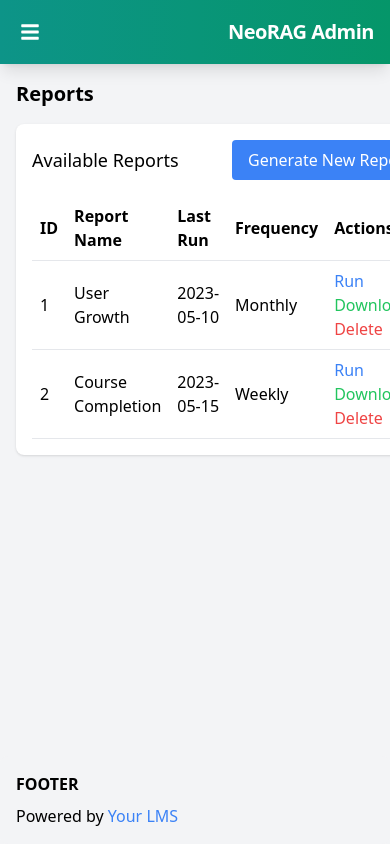
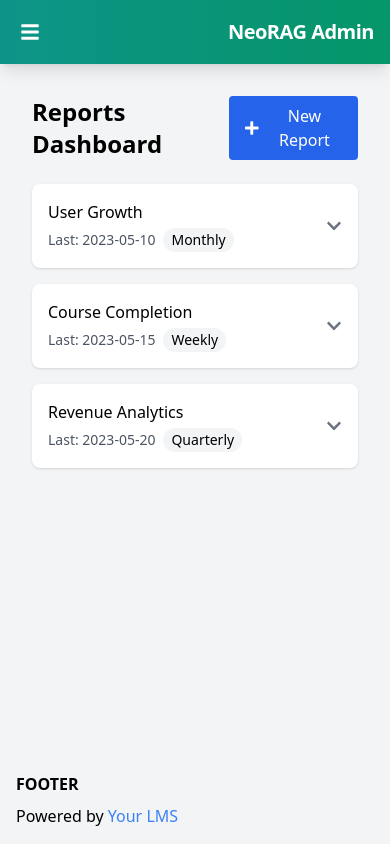
Before and after one commit to AlgoWorks-web/Neorag, a React (Create React App) app: page /admin-home/reports in a window 390 px wide. Built offline with nearby package versions, Linux system fonts and the light colour scheme; sample sign-in values are in the browser's storage.

Commit message:
Implemented mobile responsiveness

```diff
--- a/src/Components/Admin/AdminCourses.js
+++ b/src/Components/Admin/AdminCourses.js
@@ -1,53 +1,126 @@
+import { useState } from 'react';
+import { FaEdit, FaTrash, FaChevronDown, FaChevronUp, FaPlus } from 'react-icons/fa';
+
 const AdminCourses = () => {
-  // Sample course data
-  const courses = [
+  const [expandedCourse, setExpandedCourse] = useState(null);
+  const [courses] = useState([
     { id: 1, title: 'Introduction to React', students: 45, status: 'Active' },
     { id: 2, title: 'Advanced JavaScript', students: 32, status: 'Active' },
-    // More courses...
-  ];
+    { id: 3, title: 'Python Fundamentals', students: 28, status: 'Draft' },
+  ]);
+
+  const toggleCourseExpand = (courseId) => {
+    setExpandedCourse(expandedCourse === courseId ? null : courseId);
+  };
 
   return (
-    <div>
-      <h2 className="text-xl font-semibold mb-4">Course Management</h2>
-      <div className="bg-white p-4 rounded-lg shadow overflow-x-auto">
-        <div className="flex justify-between items-center mb-4">
-          <h3 className="text-lg">All Courses</h3>
-          <button className="bg-blue-500 text-white px-4 py-2 rounded hover:bg-blue-600">
-            Add New Course
-          </button>
-        </div>
+    <div className="p-4">
+      <div className="flex justify-between items-center mb-6">
+        <h2 className="text-2xl font-bold">Course Management</h2>
+        <button className="bg-blue-600 text-white px-4 py-2 rounded hover:bg-blue-700 flex items-center">
+          <FaPlus className="mr-2" /> Add Course
+        </button>
+      </div>
+
+      {/* Desktop Table (hidden on mobile) */}
+      <div className="hidden md:block bg-white rounded-lg shadow overflow-x-auto">
         <table className="min-w-full">
-          <thead>
-            <tr className="border-b">
-              <th className="text-left p-2">ID</th>
-              <th className="text-left p-2">Title</th>
-              <th className="text-left p-2">Students</th>
-              <th className="text-left p-2">Status</th>
-              <th className="text-left p-2">Actions</th>
+          <thead className="bg-gray-100">
+            <tr>
+              <th className="px-6 py-3 text-left">ID</th>
+              <th className="px-6 py-3 text-left">Title</th>
+              <th className="px-6 py-3 text-left">Students</th>
+              <th className="px-6 py-3 text-left">Status</th>
+              <th className="px-6 py-3 text-right">Actions</th>
             </tr>
           </thead>
-          <tbody>
+          <tbody className="divide-y divide-gray-200">
             {courses.map(course => (
-              <tr key={course.id} className="border-b">
-                <td className="p-2">{course.id}</td>
-                <td className="p-2">{course.title}</td>
-                <td className="p-2">{course.students}</td>
-                <td className="p-2">
+              <tr key={course.id} className="hover:bg-gray-50">
+                <td className="px-6 py-4">{course.id}</td>
+                <td className="px-6 py-4 font-medium">{course.title}</td>
+                <td className="px-6 py-4">{course.students}</td>
+                <td className="px-6 py-4">
                   <span className={`px-2 py-1 rounded-full text-xs ${
                     course.status === 'Active' ? 'bg-green-100 text-green-800' : 'bg-gray-100 text-gray-800'
                   }`}>
                     {course.status}
                   </span>
                 </td>
-                <td className="p-2">
-                  <button className="text-blue-500 hover:text-blue-700 mr-2">Edit</button>
-                  <button className="text-red-500 hover:text-red-700">Delete</button>
+                <td className="px-6 py-4 text-right">
+                  <button className="text-blue-600 hover:text-blue-800 mr-3">
+                    <FaEdit />
+                  </button>
+                  <button className="text-red-600 hover:text-red-800">
+                    <FaTrash />
+                  </button>
                 </td>
               </tr>
             ))}
           </tbody>
         </table>
       </div>
+
+      {/* Mobile Cards (visible on mobile) */}
+      <div className="md:hidden space-y-4">
+        {courses.map(course => (
+          <div key={course.id} className="bg-white rounded-lg shadow overflow-hidden">
+            <div
+              className="p-4 flex justify-between items-center cursor-pointer"
+              onClick={() => toggleCourseExpand(course.id)}
+            >
+              <div>
+                <h3 className="font-medium">{course.title}</h3>
+                <div className="flex items-center mt-1">
+                  <span className={`px-2 py-1 rounded-full text-xs ${
+                    course.status === 'Active' ? 'bg-green-100 text-green-800' : 'bg-gray-100 text-gray-800'
+                  }`}>
+                    {course.status}
+                  </span>
+                  <span className="ml-2 text-sm text-gray-600">{course.students} students</span>
+                </div>
+              </div>
+              <button
+                onClick={(e) => {
+                  e.stopPropagation();
+                  toggleCourseExpand(course.id);
+                }}
+                className="text-gray-500"
+              >
+                {expandedCourse === course.id ? <FaChevronUp /> : <FaChevronDown />}
+              </button>
+            </div>
+
+            {expandedCourse === course.id && (
+              <div className="p-4 border-t">
+                <div className="grid grid-cols-2 gap-4 mb-3">
+                  <div>
+                    <h4 className="text-sm font-medium text-gray-500">Course ID</h4>
+                    <p>{course.id}</p>
+                  </div>
+                  <div>
+                    <h4 className="text-sm font-medium text-gray-500">Enrollments</h4>
+                    <p>{course.students}</p>
+                  </div>
+                </div>
+
+                <div className="flex justify-end space-x-2">
+                  <button
+                    className="text-blue-600 hover:text-blue-800 px-3 py-1 border border-blue-600 rounded flex items-center"
+                  >
+                    <FaEdit className="mr-1" /> Edit
+                  </button>
+                  <button
+                    className="text-red-600 hover:text-red-800 px-3 py-1 border border-red-600 rounded flex items-center"
+                  >
+                    <FaTrash className="mr-1" /> Delete
+                  </button>
+                </div>
+              </div>
+            )}
+          </div>
+        ))}
+      </div>
     </div>
   );
 };
--- a/src/Components/Admin/AdminReports.js
+++ b/src/Components/Admin/AdminReports.js
@@ -1,48 +1,126 @@
+import { useState } from 'react';
+import { FaPlay, FaDownload, FaTrash, FaPlus, FaChevronDown, FaChevronUp } from 'react-icons/fa';
+
 const AdminReports = () => {
-  // Sample report data
-  const reports = [
+  const [expandedReport, setExpandedReport] = useState(null);
+  const [reports] = useState([
     { id: 1, name: 'User Growth', lastRun: '2023-05-10', frequency: 'Monthly' },
     { id: 2, name: 'Course Completion', lastRun: '2023-05-15', frequency: 'Weekly' },
-    // More reports...
-  ];
+    { id: 3, name: 'Revenue Analytics', lastRun: '2023-05-20', frequency: 'Quarterly' },
+  ]);
+
+  const toggleReportExpand = (reportId) => {
+    setExpandedReport(expandedReport === reportId ? null : reportId);
+  };
 
   return (
-    <div>
-      <h2 className="text-xl font-semibold mb-4">Reports</h2>
-      <div className="bg-white p-4 rounded-lg shadow overflow-x-auto">
-        <div className="flex justify-between items-center mb-4">
-          <h3 className="text-lg">Available Reports</h3>
-          <button className="bg-blue-500 text-white px-4 py-2 rounded hover:bg-blue-600">
-            Generate New Report
-          </button>
-        </div>
+    <div className="p-4">
+      <div className="flex justify-between items-center mb-6">
+        <h2 className="text-2xl font-bold">Reports Dashboard</h2>
+        <button className="bg-blue-600 text-white px-4 py-2 rounded hover:bg-blue-700 flex items-center">
+          <FaPlus className="mr-2" /> New Report
+        </button>
+      </div>
+
+      {/* Desktop Table (hidden on mobile) */}
+      <div className="hidden md:block bg-white rounded-lg shadow overflow-x-auto">
         <table className="min-w-full">
-          <thead>
-            <tr className="border-b">
-              <th className="text-left p-2">ID</th>
-              <th className="text-left p-2">Report Name</th>
-              <th className="text-left p-2">Last Run</th>
-              <th className="text-left p-2">Frequency</th>
-              <th className="text-left p-2">Actions</th>
+          <thead className="bg-gray-100">
+            <tr>
+              <th className="px-6 py-3 text-left">ID</th>
+              <th className="px-6 py-3 text-left">Report Name</th>
+              <th className="px-6 py-3 text-left">Last Run</th>
+              <th className="px-6 py-3 text-left">Frequency</th>
+              <th className="px-6 py-3 text-right">Actions</th>
             </tr>
           </thead>
-          <tbody>
+          <tbody className="divide-y divide-gray-200">
             {reports.map(report => (
-              <tr key={report.id} className="border-b">
-                <td className="p-2">{report.id}</td>
-                <td className="p-2">{report.name}</td>
-                <td className="p-2">{report.lastRun}</td>
-                <td className="p-2">{report.frequency}</td>
-                <td className="p-2">
-                  <button className="text-blue-500 hover:text-blue-700 mr-2">Run</button>
-                  <button className="text-green-500 hover:text-green-700 mr-2">Download</button>
-                  <button className="text-red-500 hover:text-red-700">Delete</button>
+              <tr key={report.id} className="hover:bg-gray-50">
+                <td className="px-6 py-4">{report.id}</td>
+                <td className="px-6 py-4 font-medium">{report.name}</td>
+                <td className="px-6 py-4">{report.lastRun}</td>
+                <td className="px-6 py-4 capitalize">{report.frequency}</td>
+                <td className="px-6 py-4 text-right space-x-2">
+                  <button className="text-blue-600 hover:text-blue-800 p-1">
+                    <FaPlay className="inline mr-1" /> Run
+                  </button>
+                  <button className="text-green-600 hover:text-green-800 p-1">
+                    <FaDownload className="inline mr-1" /> Download
+                  </button>
+                  <button className="text-red-600 hover:text-red-800 p-1">
+                    <FaTrash className="inline mr-1" /> Delete
+                  </button>
                 </td>
               </tr>
             ))}
           </tbody>
         </table>
       </div>
+
+      {/* Mobile Cards (visible on mobile) */}
+      <div className="md:hidden space-y-4">
+        {reports.map(report => (
+          <div key={report.id} className="bg-white rounded-lg shadow overflow-hidden">
+            <div
+              className="p-4 flex justify-between items-center cursor-pointer"
+              onClick={() => toggleReportExpand(report.id)}
+            >
+              <div>
+                <h3 className="font-medium">{report.name}</h3>
+                <div className="flex items-center mt-1 space-x-2">
+                  <span className="text-sm text-gray-600">Last: {report.lastRun}</span>
+                  <span className="text-sm px-2 py-0.5 bg-gray-100 rounded-full">
+                    {report.frequency}
+                  </span>
+                </div>
+              </div>
+              <button
+                onClick={(e) => {
+                  e.stopPropagation();
+                  toggleReportExpand(report.id);
+                }}
+                className="text-gray-500"
+              >
+                {expandedReport === report.id ? <FaChevronUp /> : <FaChevronDown />}
+              </button>
+            </div>
+
+            {expandedReport === report.id && (
+              <div className="p-4 border-t">
+                <div className="grid grid-cols-2 gap-4 mb-3">
+                  <div>
+                    <h4 className="text-sm font-medium text-gray-500">Report ID</h4>
+                    <p>{report.id}</p>
+                  </div>
+                  <div>
+                    <h4 className="text-sm font-medium text-gray-500">Frequency</h4>
+                    <p className="capitalize">{report.frequency}</p>
+                  </div>
+                </div>
+
+                <div className="flex justify-between">
+                  <button
+                    className="text-blue-600 hover:text-blue-800 px-3 py-1 flex items-center"
+                  >
+                    <FaPlay className="mr-1" /> Run
+                  </button>
+                  <button
+                    className="text-green-600 hover:text-green-800 px-3 py-1 flex items-center"
+                  >
+                    <FaDownload className="mr-1" /> Download
+                  </button>
+                  <button
+                    className="text-red-600 hover:text-red-800 px-3 py-1 flex items-center"
+                  >
+                    <FaTrash className="mr-1" /> Delete
+                  </button>
+                </div>
+              </div>
+            )}
+          </div>
+        ))}
+      </div>
     </div>
   );
 };
--- a/src/Components/Admin/AdminUsers.js
+++ b/src/Components/Admin/AdminUsers.js
@@ -1,41 +1,113 @@
+import { useState } from 'react';
+import { FaEdit, FaTrash, FaChevronDown, FaChevronUp } from 'react-icons/fa';
+
 const AdminUsers = () => {
-  // This would come from your API in a real app
-  const users = [
+  const [expandedUser, setExpandedUser] = useState(null);
+  const [users] = useState([
     { id: 1, name: 'John Doe', email: 'john@example.com', joined: '2023-01-15' },
     { id: 2, name: 'Jane Smith', email: 'jane@example.com', joined: '2023-02-20' },
-    // More users...
-  ];
+    { id: 3, name: 'Robert Johnson', email: 'robert@example.com', joined: '2023-03-10' },
+  ]);
+
+  const toggleUserExpand = (userId) => {
+    setExpandedUser(expandedUser === userId ? null : userId);
+  };
 
   return (
-    <div>
-      <h2 className="text-xl font-semibold mb-4">User Management</h2>
-      <div className="bg-white p-4 rounded-lg shadow overflow-x-auto">
+    <div className="p-4">
+      <div className="flex justify-between items-center mb-6">
+        <h2 className="text-2xl font-bold">User Management</h2>
+        <button className="bg-blue-600 text-white px-4 py-2 rounded hover:bg-blue-700">
+          Add User
+        </button>
+      </div>
+
+      {/* Desktop Table (hidden on mobile) */}
+      <div className="hidden md:block bg-white rounded-lg shadow overflow-x-auto">
         <table className="min-w-full">
-          <thead>
-            <tr className="border-b">
-              <th className="text-left p-2">ID</th>
-              <th className="text-left p-2">Name</th>
-              <th className="text-left p-2">Email</th>
-              <th className="text-left p-2">Joined</th>
-              <th className="text-left p-2">Actions</th>
+          <thead className="bg-gray-100">
+            <tr>
+              <th className="px-6 py-3 text-left">ID</th>
+              <th className="px-6 py-3 text-left">Name</th>
+              <th className="px-6 py-3 text-left">Email</th>
+              <th className="px-6 py-3 text-left">Joined</th>
+              <th className="px-6 py-3 text-right">Actions</th>
             </tr>
           </thead>
-          <tbody>
+          <tbody className="divide-y divide-gray-200">
             {users.map(user => (
-              <tr key={user.id} className="border-b">
-                <td className="p-2">{user.id}</td>
-                <td className="p-2">{user.name}</td>
-                <td className="p-2">{user.email}</td>
-                <td className="p-2">{user.joined}</td>
-                <td className="p-2">
-                  <button className="text-blue-500 hover:text-blue-700 mr-2">Edit</button>
-                  <button className="text-red-500 hover:text-red-700">Delete</button>
+              <tr key={user.id} className="hover:bg-gray-50">
+                <td className="px-6 py-4">{user.id}</td>
+                <td className="px-6 py-4 font-medium">{user.name}</td>
+                <td className="px-6 py-4">{user.email}</td>
+                <td className="px-6 py-4">{user.joined}</td>
+                <td className="px-6 py-4 text-right">
+                  <button className="text-blue-600 hover:text-blue-800 mr-3">
+                    <FaEdit />
+                  </button>
+                  <button className="text-red-600 hover:text-red-800">
+                    <FaTrash />
+                  </button>
                 </td>
               </tr>
             ))}
           </tbody>
         </table>
       </div>
+
+      {/* Mobile Cards (visible on mobile) */}
+      <div className="md:hidden space-y-4">
+        {users.map(user => (
+          <div key={user.id} className="bg-white rounded-lg shadow overflow-hidden">
+            <div
+              className="p-4 flex justify-between items-center cursor-pointer"
+              onClick={() => toggleUserExpand(user.id)}
+            >
+              <div>
+                <h3 className="font-medium">{user.name}</h3>
+                <p className="text-sm text-gray-600">{user.email}</p>
+              </div>
+              <button
+                onClick={(e) => {
+                  e.stopPropagation();
+                  toggleUserExpand(user.id);
+                }}
+                className="text-gray-500"
+              >
+                {expandedUser === user.id ? <FaChevronUp /> : <FaChevronDown />}
+              </button>
+            </div>
+
+            {expandedUser === user.id && (
+              <div className="p-4 border-t">
+                <div className="grid grid-cols-2 gap-4 mb-3">
+                  <div>
+                    <h4 className="text-sm font-medium text-gray-500">User ID</h4>
+                    <p>{user.id}</p>
+                  </div>
+                  <div>
+                    <h4 className="text-sm font-medium text-gray-500">Joined</h4>
+                    <p>{user.joined}</p>
+                  </div>
+                </div>
+
+                <div className="flex justify-end space-x-2">
+                  <button
+                    className="text-blue-600 hover:text-blue-800 px-3 py-1 border border-blue-600 rounded"
+                  >
+                    <FaEdit className="inline mr-1" /> Edit
+                  </button>
+                  <button
+                    className="text-red-600 hover:text-red-800 px-3 py-1 border border-red-600 rounded"
+                  >
+                    <FaTrash className="inline mr-1" /> Delete
+                  </button>
+                </div>
+              </div>
+            )}
+          </div>
+        ))}
+      </div>
     </div>
   );
 };
```
Also changed, not shown: src/Components/Admin/AdminLogin.js (+18 -7 lines), 1 other file (tests, documents, lock files or other folders).
